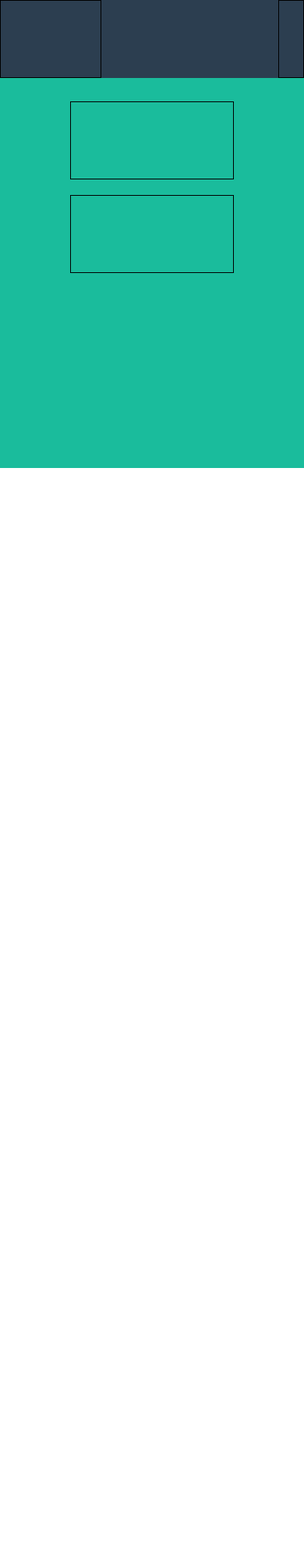
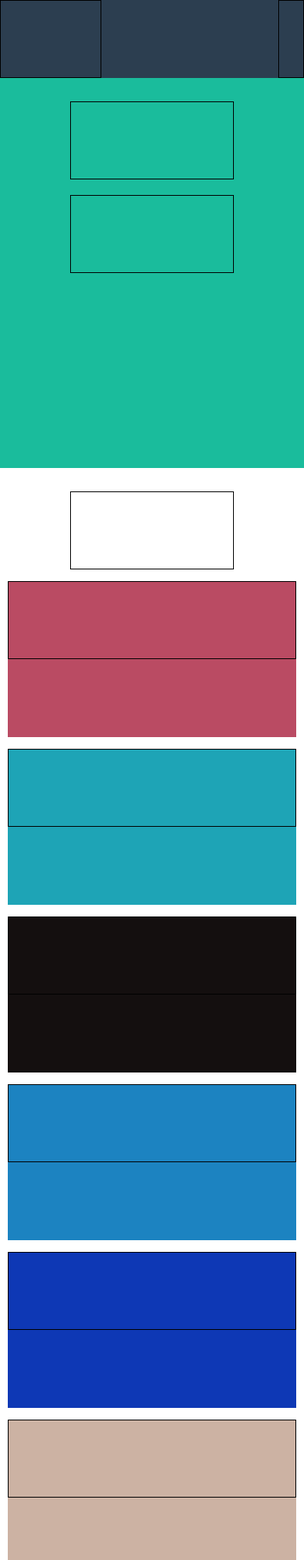
Before and after one commit to Lale98/html-css-bootstrap-freelancer, a plain HTML site: page index.html in a window 390 px wide. Shown: the top 2000 px of the page at 78% size. Before the commit the page ends 844 px from the top, so only its background shows below. Drawn offline with nearby package versions, Linux system fonts and the light colour scheme.

Commit message:
mobile main

```diff
--- a/css/style.css
+++ b/css/style.css
@@ -11,3 +11,29 @@ nav {
     height: 500px;
     background-color: #1ABC9C;
 }
+
+main .container {
+    height: 200px;
+    margin: 15px 10px;
+    color:
+}
+
+/* COLOR */
+.pick {
+    background-color: #BA4B63;
+}
+.lightblue {
+    background-color: #1EA4B6;
+}
+.black {
+    background-color: #140F0F;
+}
+.cyan {
+    background-color: #1C83C1;
+}
+.blue {
+    background-color: #0E38B5;
+}
+.salmon {
+    background-color: #CCB2A3;
+}
--- a/index.html
+++ b/index.html
@@ -31,5 +31,71 @@
             </section>
         </header>
 
+        <main>
+            <h2></h2>
+            <div class="row">
+                <div class="col-xs-6 col-xs-offset-3"></div>
+            </div>
+            <div class="container pick">
+                <div class="row">
+                    <div class="col-xs-12">
+                        <img src="" alt="">
+                    </div>
+                </div>
+            </div>
+            <div class="container lightblue">
+                <div class="row">
+                    <div class="col-xs-12">
+                        <img src="" alt="">
+                    </div>
+                </div>
+            </div>
+            <div class="container black">
+                <div class="row">
+                    <div class="col-xs-12">
+                        <img src="" alt="">
+                    </div>
+                </div>
+            </div>
+            <div class="container cyan">
+                <div class="row">
+                    <div class="col-xs-12">
+                        <img src="" alt="">
+                    </div>
+                </div>
+            </div>
+            <div class="container blue">
+                <div class="row">
+                    <div class="col-xs-12">
+                        <img src="" alt="">
+                    </div>
+                </div>
+            </div>
+            <div class="container salmon">
+                <div class="row">
+                    <div class="col-xs-12">
+                        <img src="" alt="">
+                    </div>
+                </div>
+            </div>
+            <section class="jumbotron">
+                <h2></h2>
+                <div class="row">
+                    <div class="col-xs-4 col-xs-offset-4"></div>
+                </div>
+                <div class="row">
+                    <div class="col-xs-8 col-xs-offset-2">
+                        <p></p>
+                    </div>
+                </div>
+                <div class="row">
+                    <div class="col-xs-8 col-xs-offset-2">
+                        <p></p>
+                    </div>
+                </div>
+                <button></button>
+            </section>
+        </main>
+
     </body>
 </html>
```
